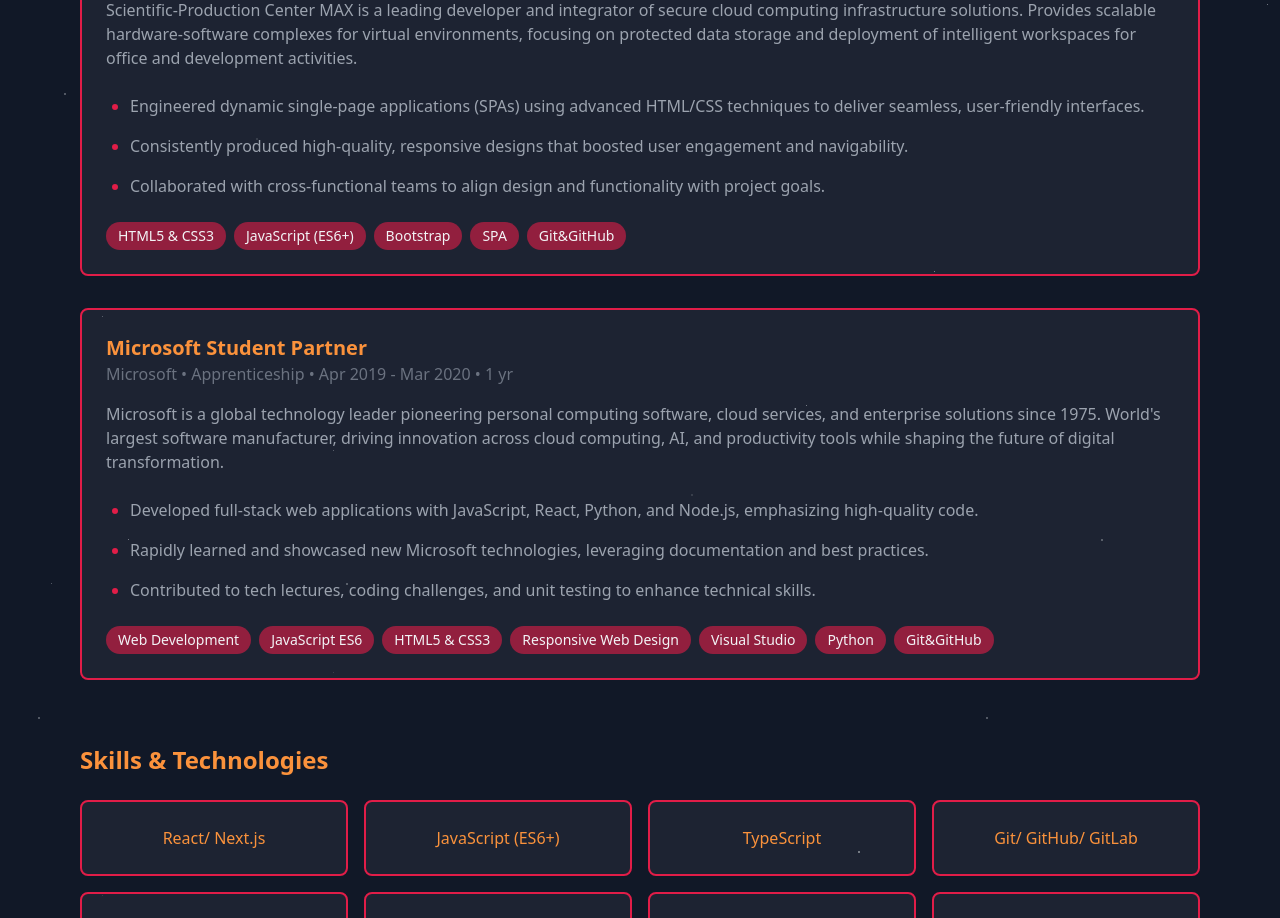
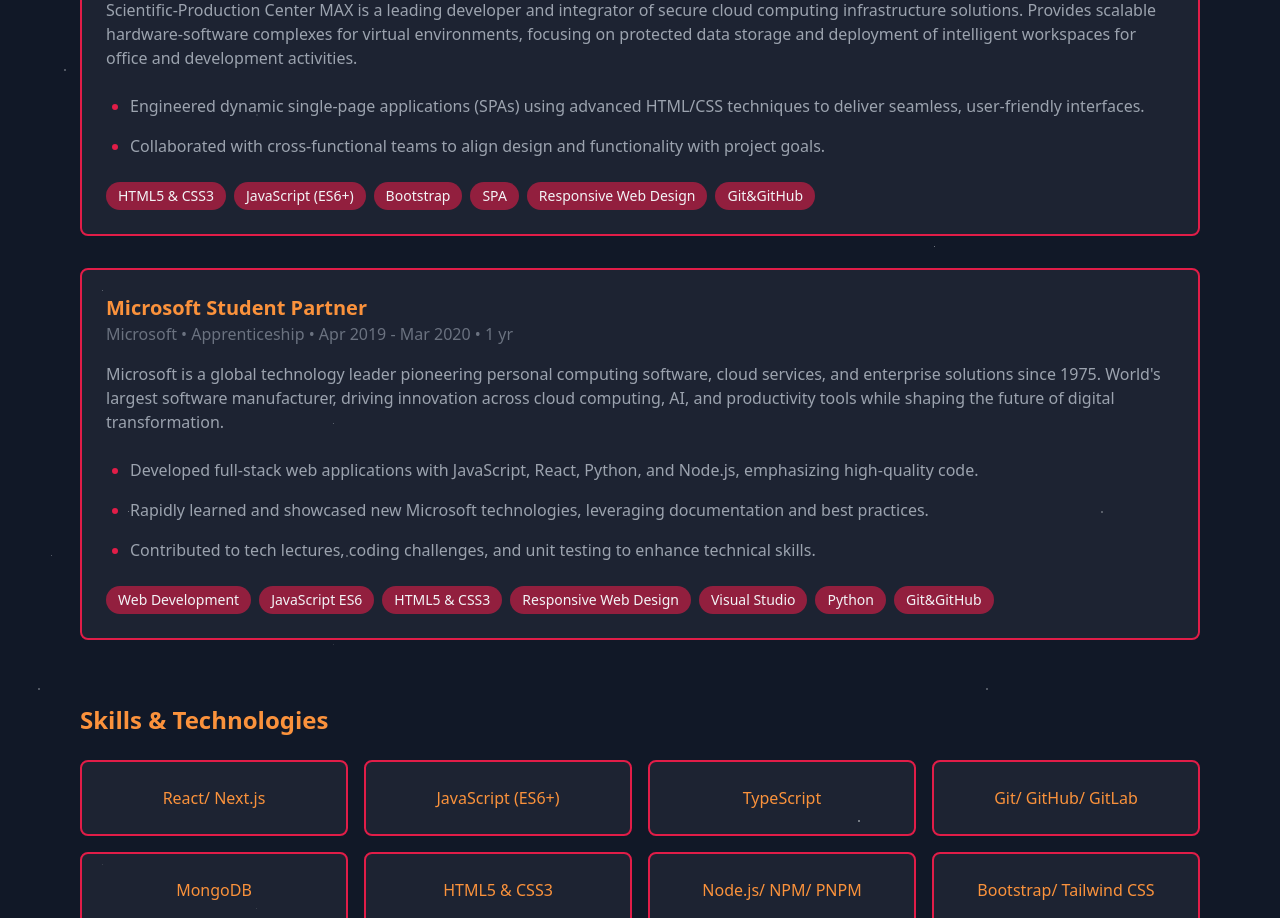
Before and after one commit to evokss/MyPortfolioWebsite, a Next.js app: page /about in a window 1280 px wide. Shown: the part 2600-3518 px from the top of the page. Built offline with nearby package versions, Linux system fonts and the light colour scheme.

Commit message:
Update experience section

```diff
--- a/components/about/AboutPage.jsx
+++ b/components/about/AboutPage.jsx
@@ -309,10 +309,6 @@
                 interfaces.
               </li>
               <li>
-                Consistently produced high-quality, responsive designs that
-                boosted user engagement and navigability.
-              </li>
-              <li>
                 Collaborated with cross-functional teams to align design and
                 functionality with project goals.
               </li>
@@ -329,6 +325,9 @@
               </span>
               <span className="px-3 py-1 text-gray-800 bg-orange-100 dark:bg-rose-600/60 dark:text-gray-100 rounded-full text-sm">
                 SPA
+              </span>
+              <span className="px-3 py-1 text-gray-800 bg-orange-100 dark:bg-rose-600/60 dark:text-gray-100 rounded-full text-sm">
+                Responsive Web Design
               </span>
               <span className="px-3 py-1 text-gray-800 bg-orange-100 dark:bg-rose-600/60 dark:text-gray-100 rounded-full text-sm">
                 Git&GitHub
```
